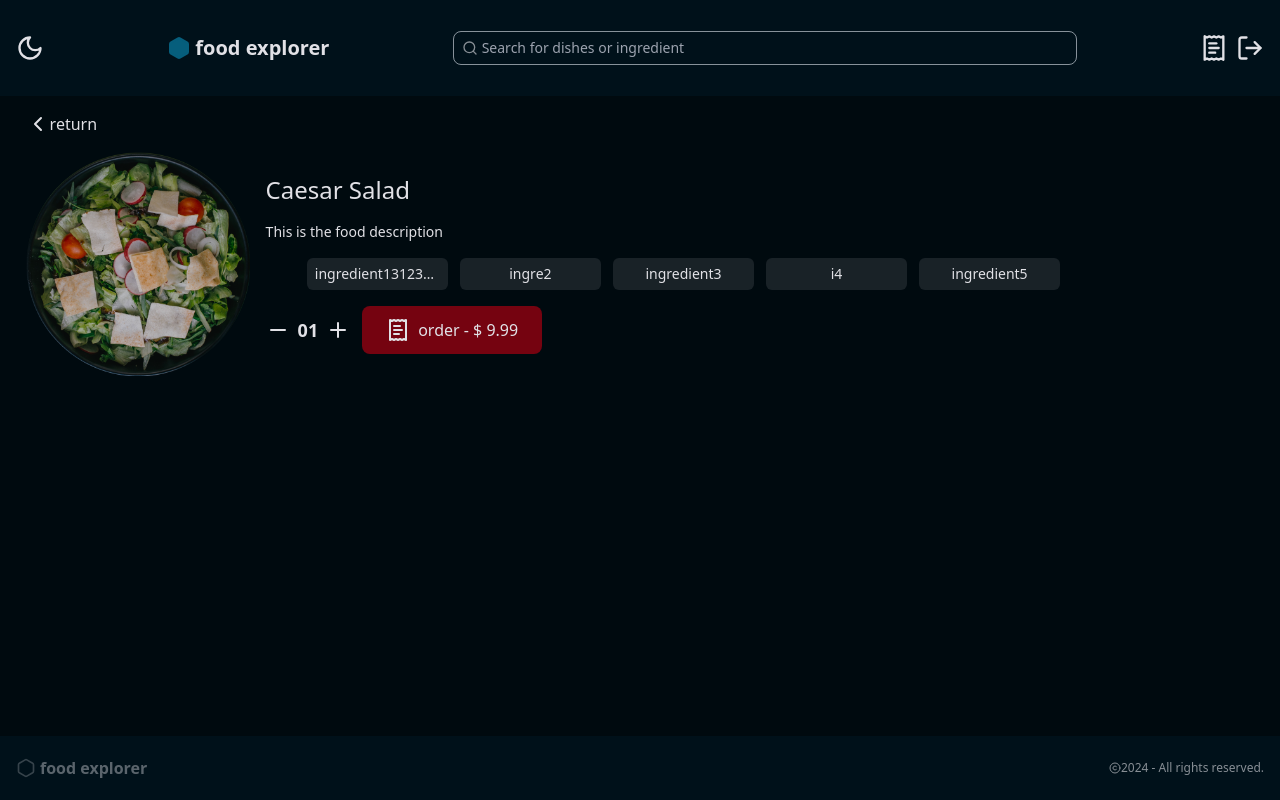
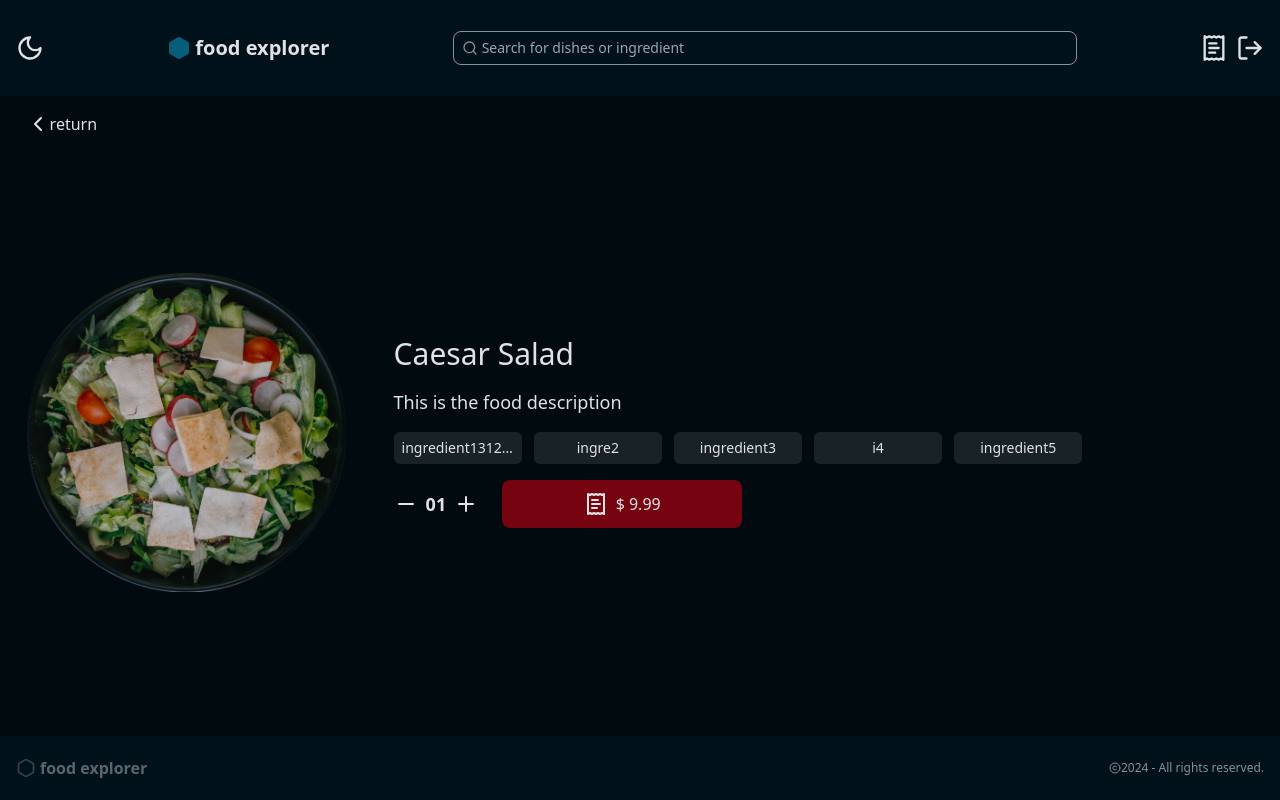
Before and after one commit to dameness/food-explorer-front, a React (Vite) app: page /food in a window 1280 px wide. Built offline with nearby package versions, Linux system fonts and the light colour scheme.

Commit message:
style: add desktop basic styles

```diff
--- a/src/components/foodInfo.tsx
+++ b/src/components/foodInfo.tsx
@@ -8,33 +8,35 @@ interface FoodProps {
 
 export const FoodInfo = ({ data }: FoodProps) => {
   return (
-    <div className='flex sm:flex-row flex-col gap-4 items-center justify-center'>
-      <img src='/assets/mask-group.png' className='w-56' alt='food' />
+    <div className='h-[calc(100vh-240px)] flex md:flex-row flex-col gap-4 items-center justify-center'>
+      <img src='/assets/mask-group.png' className='md:w-80 w-56' alt='food' />
 
-      <div className='flex flex-col gap-4 items-center justify-center'>
-        <h1 className='sm:self-start self-auto text-2xl font-medium'>
+      <div className='flex flex-col md:gap-4 gap-8 items-center justify-center px-8'>
+        <h1 className='md:self-start self-auto text-3xl font-medium'>
           {data.name}
         </h1>
-        <h1 className='sm:self-start self-auto text-sm'>{data.description}</h1>
-        <div className='grid sm:grid-cols-6 grid-cols-3 gap-3 w-11/12 sm:max-w-full max-w-72 '>
+        <h1 className='md:self-start self-auto md:text-lg text-md'>
+          {data.description}
+        </h1>
+        <div className='grid lg:grid-cols-6 grid-cols-3 gap-3 w-full'>
           {data.ingredients.map((ingredient) => (
             <div
               key={ingredient}
-              className=' font-medium text-center xs:text-sm text-xs text-ellipsis overflow-hidden bg-Dark/Dark-1000 px-2 py-1.5 rounded-md'
+              className=' font-medium text-center text-sm text-ellipsis overflow-hidden bg-Dark/Dark-1000 px-2 py-1.5 rounded-md'
             >
               {ingredient}
             </div>
           ))}
         </div>
-        <div className='sm:self-start self-auto flex items-center gap-3'>
+        <div className='w-full md:self-start self-auto flex items-center md:justify-start justify-between gap-6'>
           <div className='flex items-center gap-2 font-semibold text-lg'>
             <Minus />
             01
             <Plus />
           </div>
-          <Button>
+          <Button className='justify-center md:max-w-60 w-2/3'>
             <ReceiptText />
-            order - {'$ ' + data.price.toFixed(2)}
+            {'$ ' + data.price.toFixed(2)}
           </Button>
         </div>
       </div>
```
